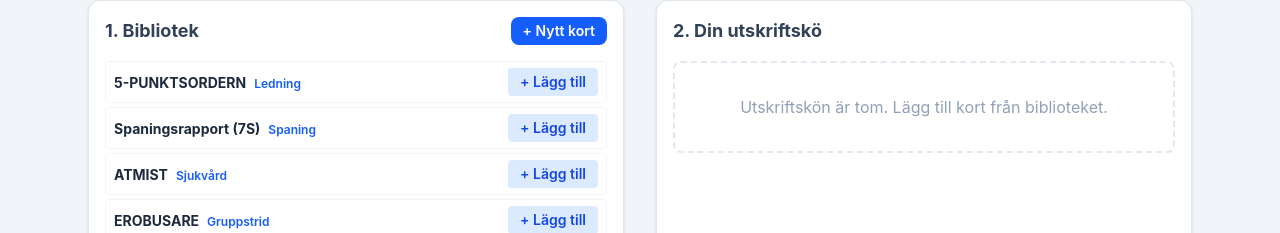
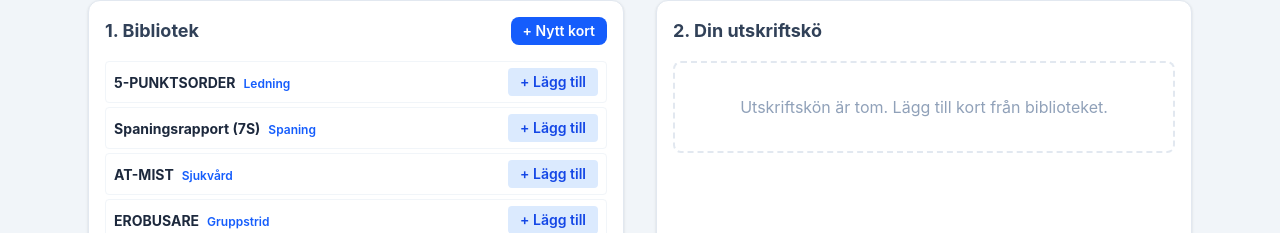
Before and after one commit to NicklasAndersson/minneskort, a React (Vite) app: page / in a window 1280 px wide. Shown: the part 125-358 px from the top of the page. Built offline with nearby package versions, Linux system fonts and the light colour scheme.

Commit message:
fix: correct titles for 5-punktsordern and AT-MIST cards

```diff
--- a/src/cards/5-punktsordern.js
+++ b/src/cards/5-punktsordern.js
@@ -2,7 +2,7 @@ export default {
   id: "5-punktsordern",
   category: "Ledning",
   layout: "foldable",
-  title: "5-PUNKTSORDERN",
+  title: "5-PUNKTSORDER",
   subtitle: "OUGUL - Fullständig order",
   content: {
     type: "mnemonic",
--- a/src/cards/atmist.js
+++ b/src/cards/atmist.js
@@ -2,7 +2,7 @@ export default {
   id: "at-mist",
   category: "Sjukvård",
   layout: "foldable",
-  title: "ATMIST",
+  title: "AT-MIST",
   subtitle: "Rapport för överlämning av patient",
   content: {
     type: "mnemonic",
```
